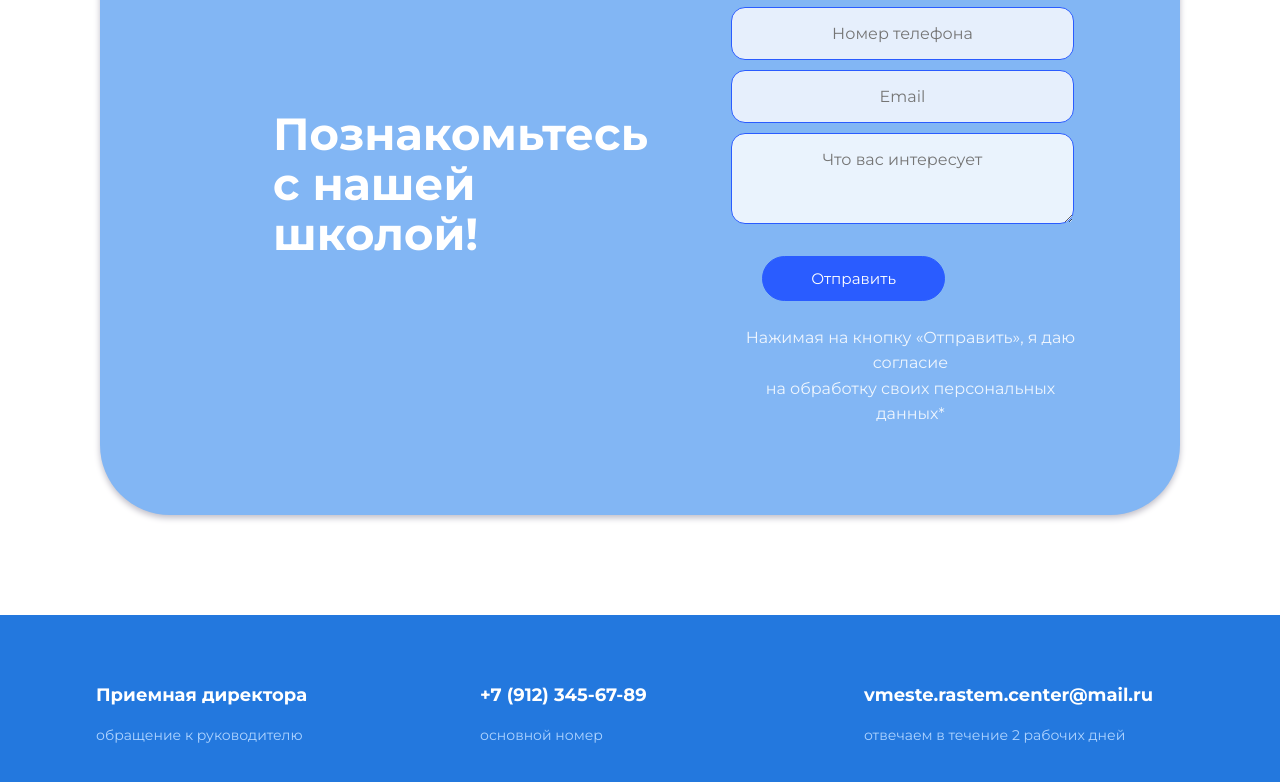
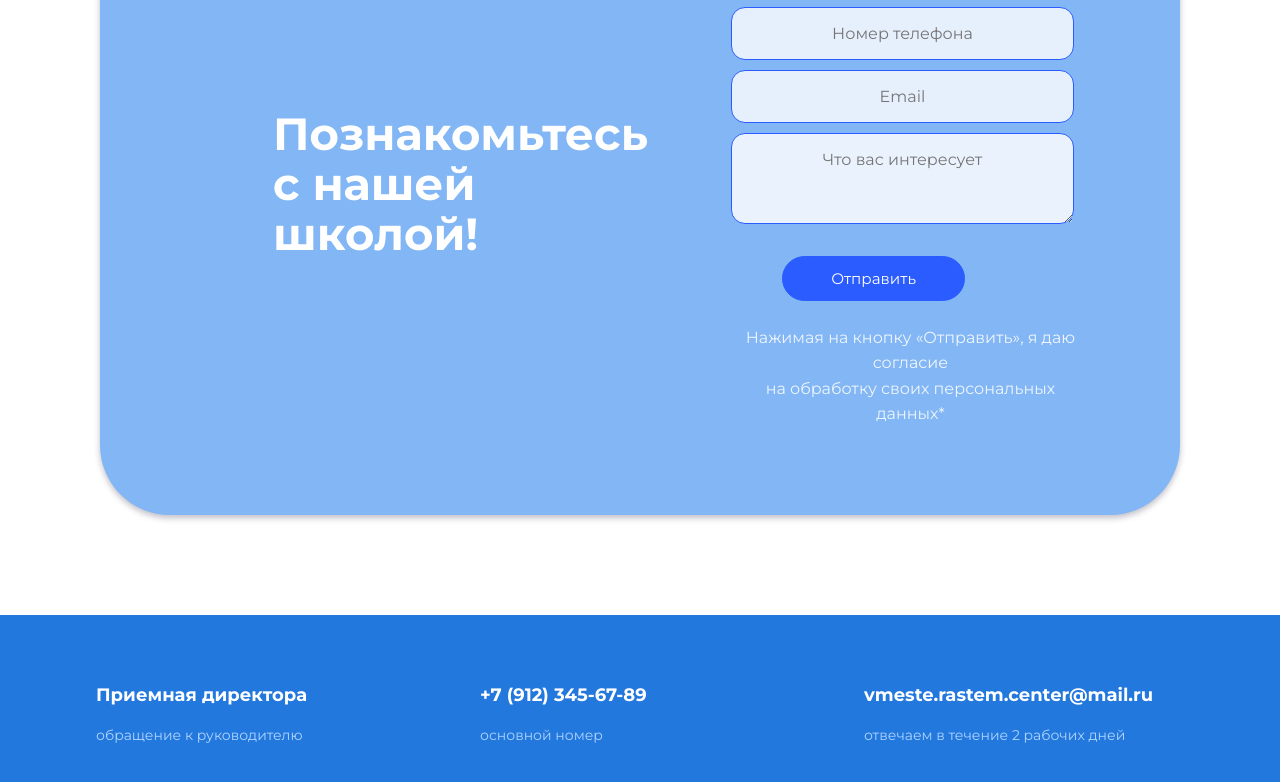
Before and after one commit to web-design-group/final-site-89370719855zz-afk, a plain HTML site: page uslugi.html in a window 1280 px wide. Shown: the part 4766-5548 px from the top of the page. Drawn offline with Linux system fonts and the light colour scheme.

Commit message:
Update uslugi_style.css

```diff
--- a/css/uslugi_style.css
+++ b/css/uslugi_style.css
@@ -585,7 +585,7 @@ background: #e6effc;
     gap: 3rem;
     margin-bottom: 1.5rem;
     margin-top: 1.5rem;
-    margin-right: 145px;
+    margin-right: 125px;
     flex-wrap: wrap;
     justify-content: right;
     align-items: right;
```
